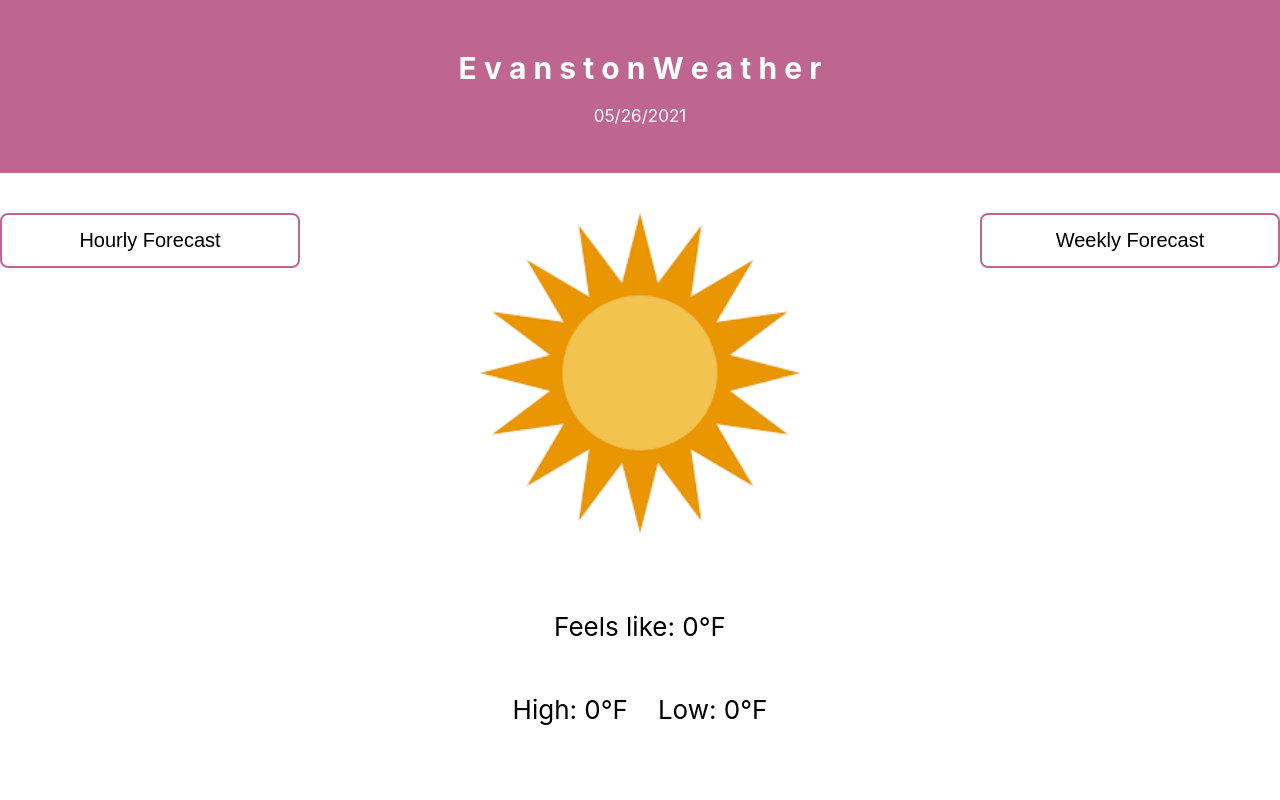
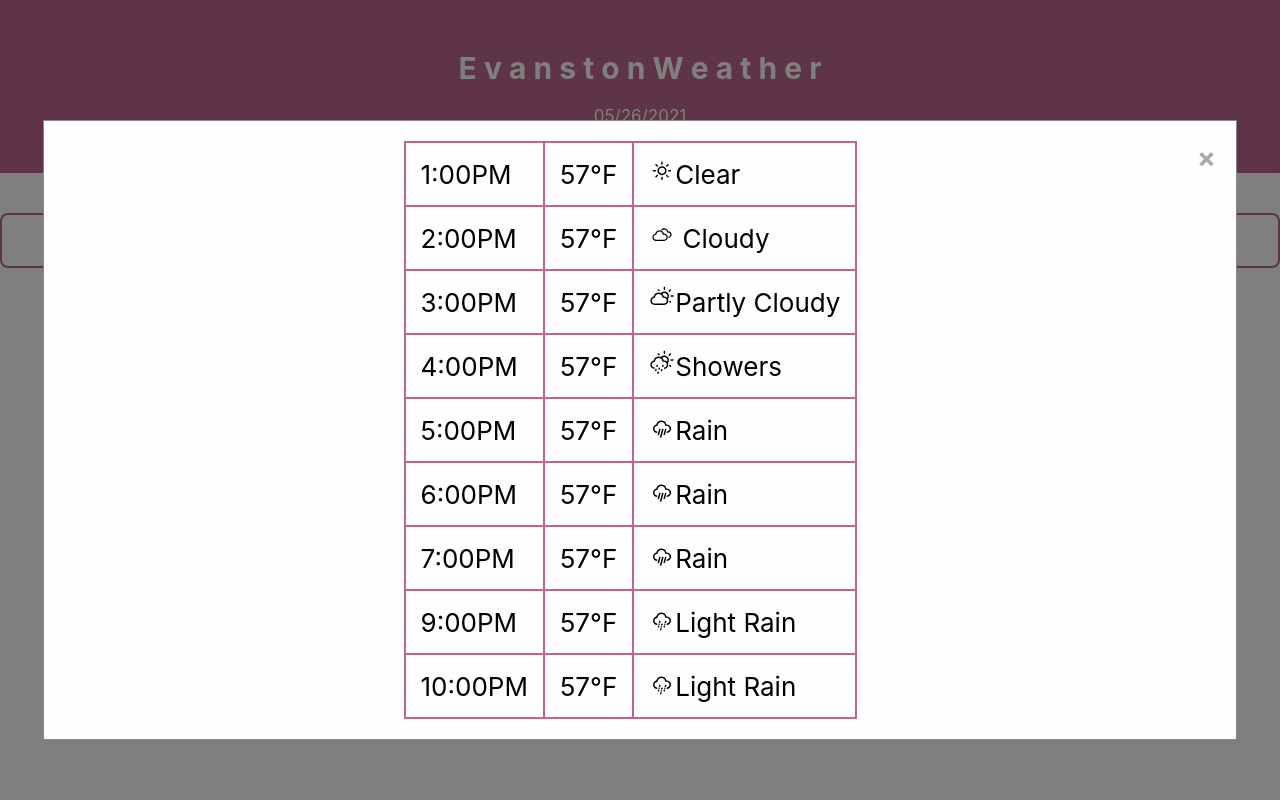
Before and after one commit to stephaniey2022/weatherapp, a React (Create React App) app: page / in a window 1280 px wide. Both pictures are taken after a click on the button "Hourly Forecast". Shown: the top 800 px of the page. Built offline with nearby package versions, Linux system fonts and the light colour scheme; no server answers.

Commit message:
created the modals

```diff
--- a/src/App.css
+++ b/src/App.css
@@ -51,16 +51,15 @@ h1{
   font-size: 30px;
 }
 .modal {
-  /* display: none; Hidden by default */
-  position: fixed; /* Stay in place */
-  z-index: 1; /* Sit on top */
+  position: fixed;
+  width: 100%;
+  height: 100%;
+  top: 0;
   left: 0;
-  top: 0;
-  width: 100%; /* Full width */
-  height: 100%; /* Full height */
-  overflow: auto; /* Enable scroll if needed */
-  background-color: rgb(0,0,0); /* Fallback color */
-  background-color: rgba(0,0,0,0.4); /* Black w/ opacity */
+  right: 0;
+  bottom: 0;
+  margin: auto;
+  background-color: rgba(0,0,0, 0.5);
 }
 
 /* Modal Content/Box */
--- a/src/App.js
+++ b/src/App.js
@@ -15,8 +15,8 @@ class WeatherApp extends React.Component{
     super(props);
     this.state = {
       isFetching: true,
-      hourlyClicked: false,
-      weeklyClicked: false,
+      showWeekly: false,
+      showHourly: false,
       high: 0,
       low: 0,
       feelslike: 0,
@@ -26,10 +26,14 @@ class WeatherApp extends React.Component{
     }
   }
 
-  tabClick(){
-    if (this.state.hourlyClicked){
-      this.setState({ hourlyClicked: false, weeklyClicked: true })
-    }
+  //popup modal for weekly forecast
+  toggleWeekly(){
+    this.setState({showWeekly: !this.state.showWeekly});
+  }
+
+  //popup modal for hourly forecast
+  toggleHourly(){
+    this.setState({showHourly: !this.state.showHourly});
   }
 
   //submit form
@@ -87,8 +91,8 @@ class WeatherApp extends React.Component{
           <h1>E v a n s t o n W e a t h e r</h1>
           <p id="subheader">{this.state.today}</p>
         </div>
-        <button onclick = "myFunction()" id="hourly"> Hourly Forecast</button>
-        <button id="weekly">Weekly Forecast</button>
+        <button onClick={e => this.toggleHourly(e)} id="hourly">Hourly Forecast</button>
+        <button onClick={e => this.toggleWeekly(e)} id="weekly">Weekly Forecast</button>
         <header className="App-header">
           <img src={this.state.image} className="App-logo" alt="logo" />
           <p>
@@ -99,10 +103,11 @@ class WeatherApp extends React.Component{
             <p style={{marginRight: "30px"}}>High: {this.state.high}°F</p>
             <p>Low: {this.state.low}°F</p>
           </div>
-          {/* <button id="myBtn" onclick="openModal('weekly')">Open Modal</button> */}
-          <div id="hourlyWeather">
+
+          {this.state.showHourly ?
+           <div id="hourlyWeather" class="modal">
             <div class="modal-content">
-              <span class="close">&times;</span>
+              <span class="close" onClick={e => this.toggleHourly(e)}>&times;</span>
               <div id="week">
                 <table>
                 <tr>
@@ -153,10 +158,14 @@ class WeatherApp extends React.Component{
               </table>
               </div>
             </div>
-          </div>
-          <div id="weeklyWeather" >
+            </div>
+            : null
+          }
+
+        {this.state.showWeekly ?
+        <div id="weeklyWeather" class="modal">
         <div class="modal-content">
-          <span class="close">&times;</span>
+          <span class="close" onClick={e => this.toggleWeekly(e)}>&times;</span>
           <div id="week">
           <div class="weekday">
               <h1>Sunday</h1>
@@ -216,7 +225,10 @@ class WeatherApp extends React.Component{
             </div>
           </div>
         </div>
-      </div>
+        </div>
+        : null
+        }
+
         </header>
       </div>
 
```
Also changed, not shown: 1 other file (tests, documents, lock files or other folders).
